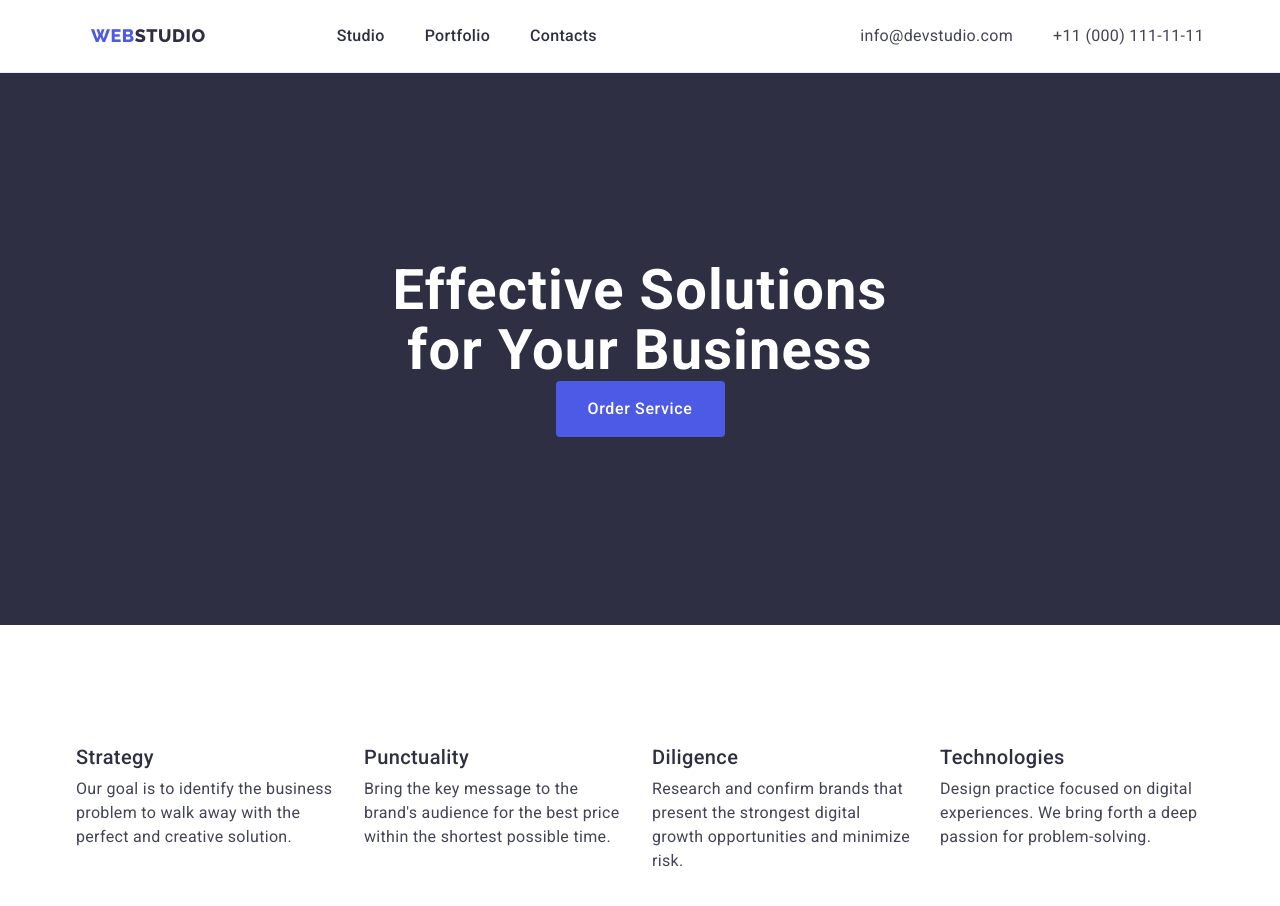
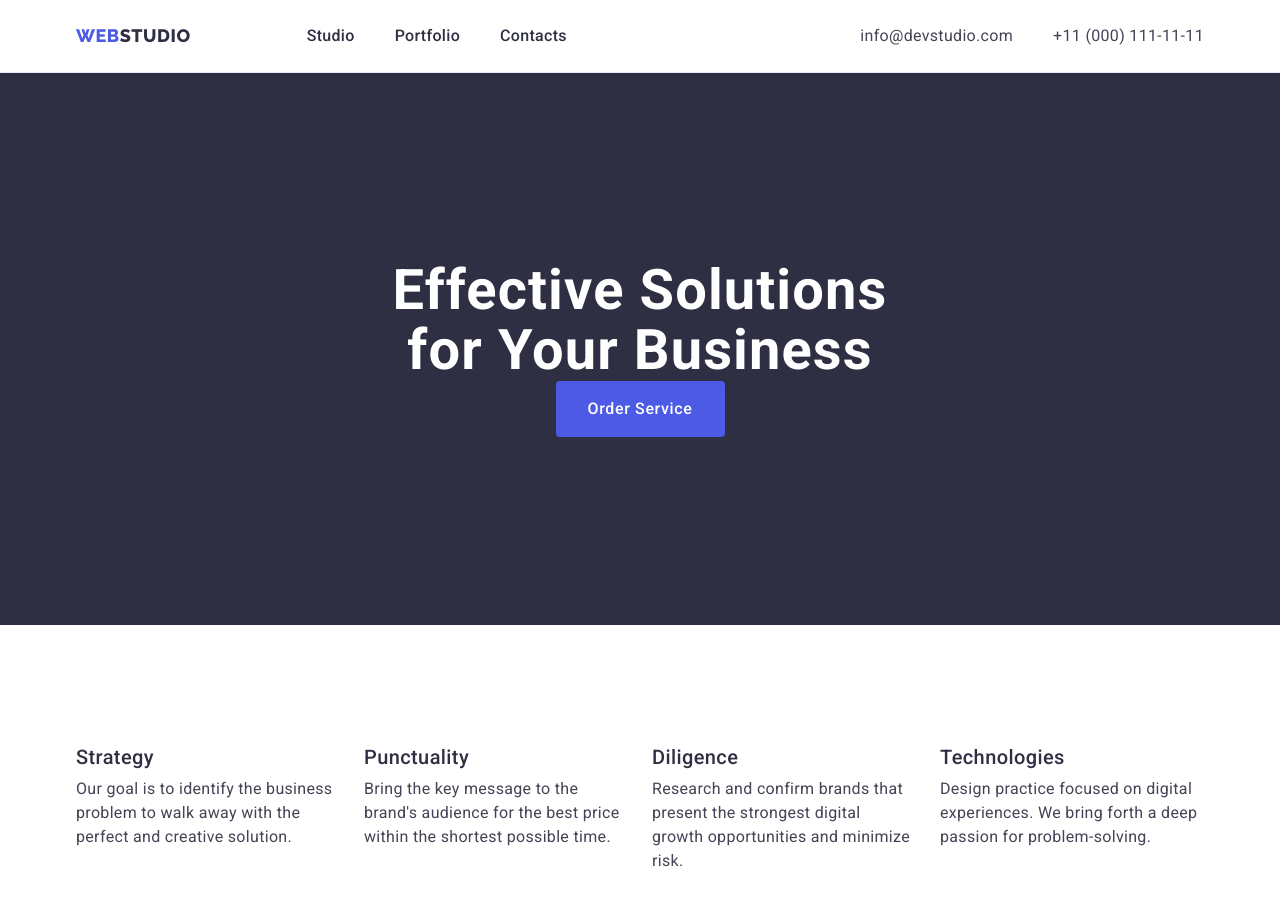
Before and after one commit to Andrey9019/CardBoard-Backend, a plain HTML site: page index.html in a window 1280 px wide. Shown: the top 906 px of the page. Drawn offline with nearby package versions, Linux system fonts and the light colour scheme.

Commit message:
change-header-padding

```diff
--- a/css/style.css
+++ b/css/style.css
@@ -104,7 +104,8 @@ img {
   display: flex;
   gap: 40px;
   align-items: center;
-  padding: 8px 15px;
+  padding-top: 8px;
+  padding-bottom: 8px;
 }
 
 .header-flex-address {
```
